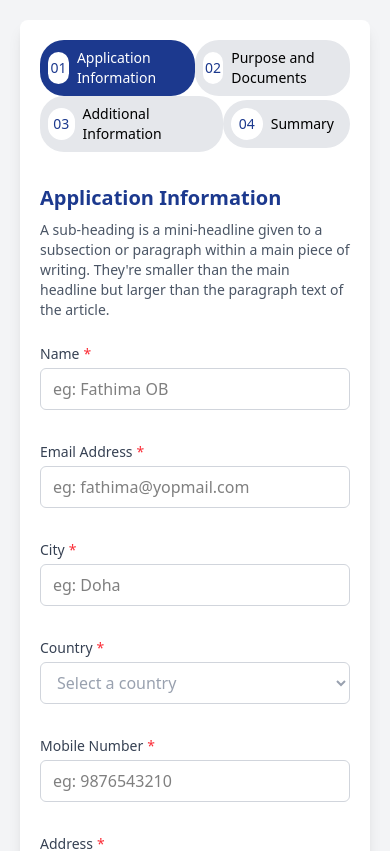
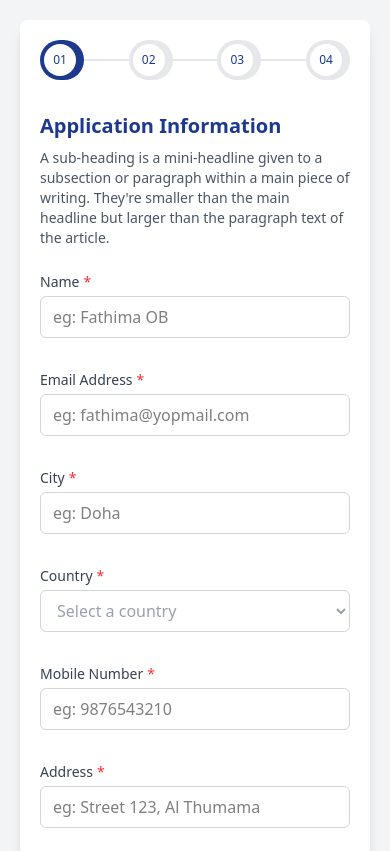
Before and after one commit to fathimabuniyam/react-vite-tailwind-form, a React (Vite) app: page / in a window 390 px wide. Shown: the top 851 px of the page. Built offline with nearby package versions, Linux system fonts and the light colour scheme.

Commit message:
fix: responsive

```diff
--- a/src/components/StepIndicator/StepIndicator.tsx
+++ b/src/components/StepIndicator/StepIndicator.tsx
@@ -24,7 +24,7 @@ const StepIndicator: React.FC<StepIndicatorProps> = ({
         onClick={() => onTabChange(index)}
       >
         <div
-          className={`flex items-center p-2 pr-4 rounded-3xl min-w-fit md:min-w-[200px] ${
+          className={`flex items-center p-1 lg:p-2 pr-2 lg:pr-4 rounded-3xl min-w-fit lg:min-w-[200px] ${
             isSelected
               ? 'bg-blue-900 text-white'
               : isComplete
@@ -34,7 +34,7 @@ const StepIndicator: React.FC<StepIndicatorProps> = ({
         >
           {/* Icon */}
           <div
-            className={`w-8 h-8 rounded-full flex items-center justify-center font-medium text-sm ${
+            className={`w-8 h-8 rounded-full flex items-center justify-center font-medium text-xs lg:text-sm ${
               isComplete ? 'bg-white' : 'bg-white text-blue-900'
             }`}
           >
@@ -46,7 +46,11 @@ const StepIndicator: React.FC<StepIndicatorProps> = ({
           </div>
 
           {/* Title */}
-          <span className={`ml-2 text-sm font-medium`}>{tab}</span>
+          <span
+            className={`ml-2 text-xs hidden md:block lg:text-sm font-medium`}
+          >
+            {tab}
+          </span>
         </div>
 
         {/* Connector */}
--- a/src/pages/add-user/AddUser.tsx
+++ b/src/pages/add-user/AddUser.tsx
@@ -38,7 +38,6 @@ const AddUser: React.FC = () => {
     // Simulate API call
     await new Promise((resolve) => setTimeout(resolve, 2000));
 
-    console.log('Form submitted:', formData);
     alert('Application submitted successfully!');
 
     dispatch(resetForm());
--- a/src/pages/add-user/AddUserFooter.tsx
+++ b/src/pages/add-user/AddUserFooter.tsx
@@ -38,6 +38,7 @@ const AddUserFooter: React.FC<AddUserFooterProps> = ({ isTabComplete }) => {
         // Check 2: Does it match validation pattern?
         else if (field.validation?.pattern && typeof value === 'string') {
           const pattern = new RegExp(field.validation.pattern);
+
           if (!pattern.test(value)) {
             newErrors[field.id] = field.validation.message || 'Invalid format';
             isValid = false;
--- a/src/pages/add-user/AddUserSummaryView.tsx
+++ b/src/pages/add-user/AddUserSummaryView.tsx
@@ -27,8 +27,8 @@ const AddUserSummaryView: React.FC<Props> = ({ formData }) => {
   const renderValue = (value: any): string | JSX.Element => {
     if (Array.isArray(value)) {
       if (value.length === 0) return 'None';
+
       if (value[0] instanceof File) {
-        // Return a bulleted list of file names
         return renderFile(value);
       }
       return value.join(', ');
```
